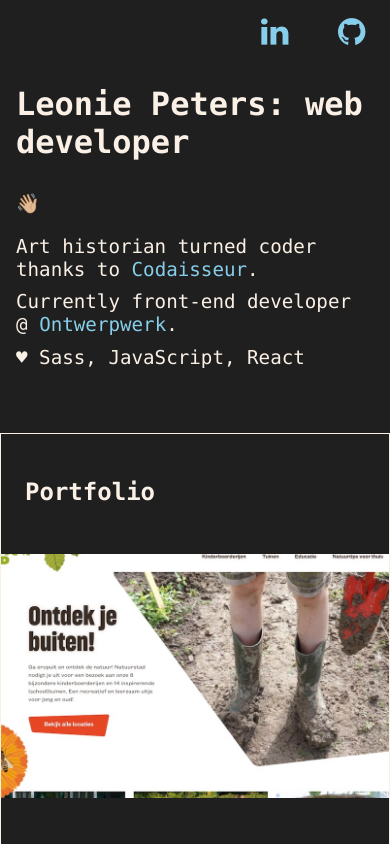
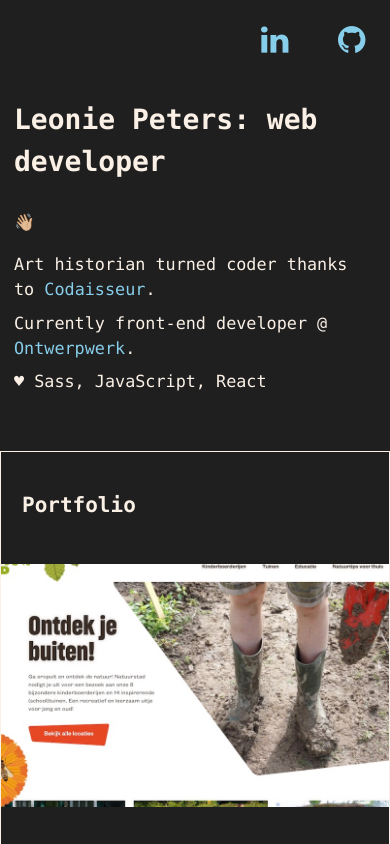
Before and after one commit to LeoniePeters/leoniepeters.com, a React (Create React App) app: page / in a window 390 px wide. Shown: the top 844 px of the page. Built offline with nearby package versions, Linux system fonts and the light colour scheme.

Commit message:
define styles for h1 a outline and responsive font-size

```diff
--- a/src/index.scss
+++ b/src/index.scss
@@ -1,22 +1,29 @@
 @import "./assets/fonts/fontello/css/fontello.css";
 @import "./assets/styles/style.scss";
 
+*:focus {
+  outline: 2px dashed $skyblue;
+}
 body {
-  font-size: 16px;
+  font-size: 14px;
   background-color: $blackish;
   color: $linen;
+  line-height: 1.5;
   margin: 0;
   font-family: "Lucida Console", Monaco, monospace;
 
   -webkit-font-smoothing: antialiased;
   -moz-osx-font-smoothing: grayscale;
   @include for-tablet-portrait-up {
+    font-size: 16px;
+  }
+  @include for-desktop-up {
     font-size: 18px;
   }
 }
-img {
-  max-width: 100%;
-  margin: 0 auto;
+
+h1 {
+  font-size: 2em;
 }
 a {
   color: $skyblue;
@@ -24,7 +31,13 @@ a {
   transition: 300ms linear;
   &:hover {
     transition: all 300ms linear;
+    text-decoration: underline;
   }
+}
+
+img {
+  max-width: 100%;
+  margin: 0 auto;
 }
 
 i {
```
